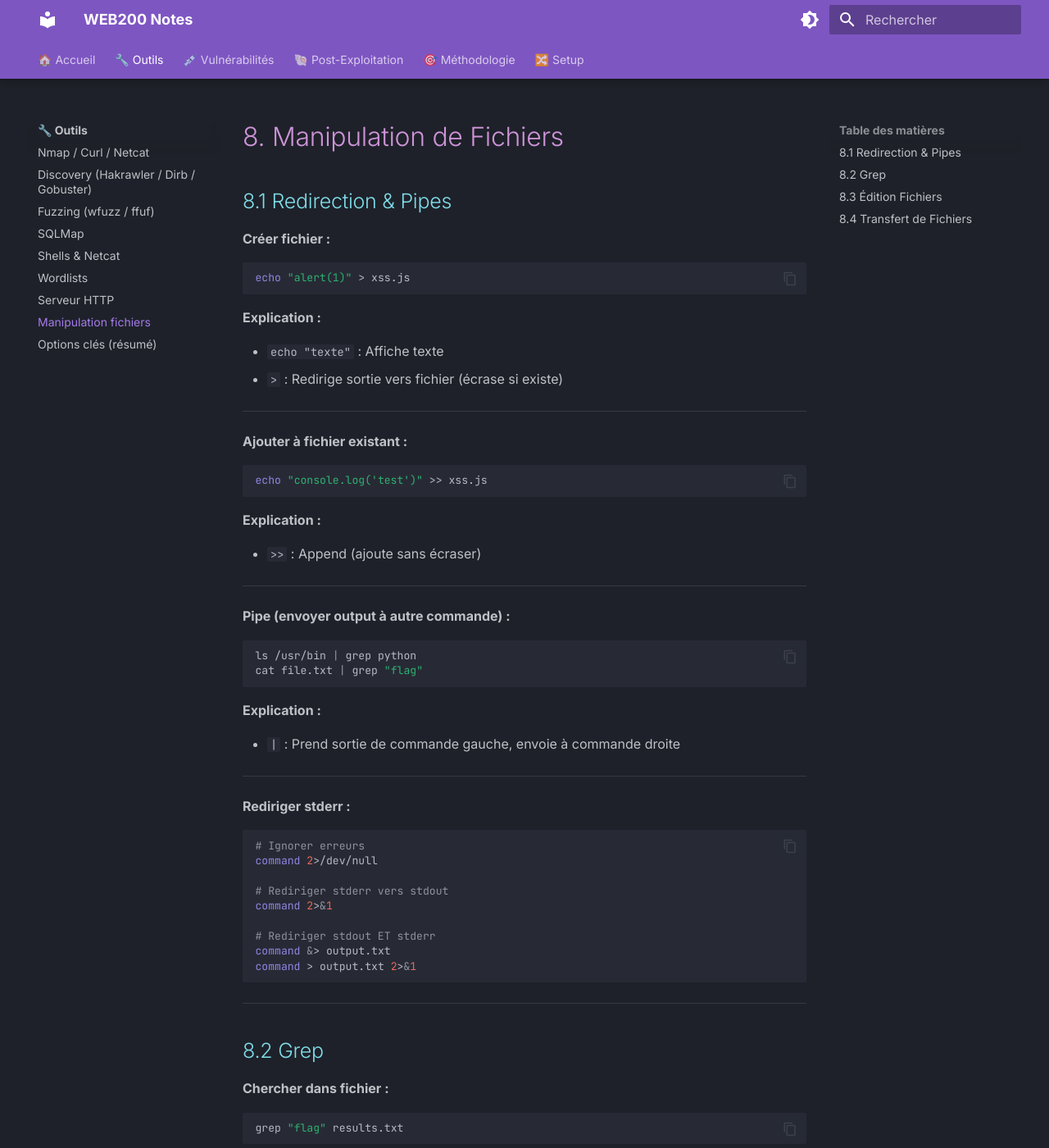
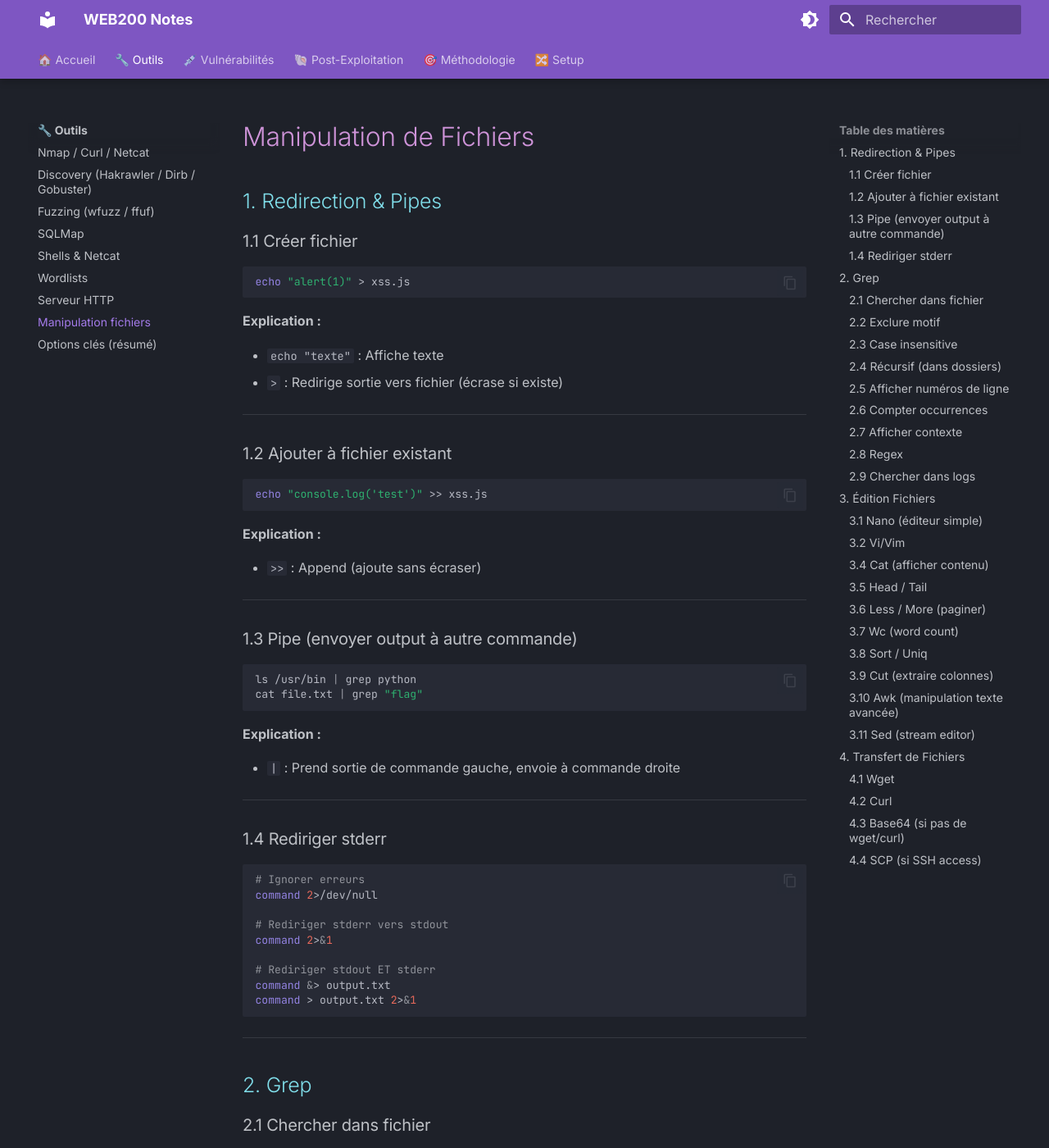
Before and after one commit to GaelleBriet/web200-notes, an MkDocs documentation site: the page built from docs/outils/8-manipulation-fichiers.md, in a window 1280 px wide and 1400 px high. Shown: the whole window at 82% size. Built offline with MkDocs 1.6.1 and Material for MkDocs 9.7.7, drawn with Linux system fonts in a browser that asks for light colours; some of the changed text lies outside the part shown.

Commit message:
Refactor section headers for consistency in formatting and numbering

````diff
--- a/docs/outils/8-manipulation-fichiers.md
+++ b/docs/outils/8-manipulation-fichiers.md
@@ -1,8 +1,8 @@
-# 8. Manipulation de Fichiers
+# Manipulation de Fichiers
 
-## 8.1 Redirection & Pipes
+## 1. Redirection & Pipes
 
-**Créer fichier :**
+### 1.1 Créer fichier
 
 ```bash
 echo "alert(1)" > xss.js
@@ -15,7 +15,7 @@ echo "alert(1)" > xss.js
 
 ---
 
-**Ajouter à fichier existant :**
+### 1.2 Ajouter à fichier existant
 
 ```bash
 echo "console.log('test')" >> xss.js
@@ -27,7 +27,7 @@ echo "console.log('test')" >> xss.js
 
 ---
 
-**Pipe (envoyer output à autre commande) :**
+### 1.3 Pipe (envoyer output à autre commande)
 
 ```bash
 ls /usr/bin | grep python
@@ -40,7 +40,7 @@ cat file.txt | grep "flag"
 
 ---
 
-**Rediriger stderr :**
+### 1.4 Rediriger stderr
 
 ```bash
 # Ignorer erreurs
@@ -56,9 +56,9 @@ command > output.txt 2>&1
 
 ---
 
-## 8.2 Grep
+## 2. Grep
 
-**Chercher dans fichier :**
+### 2.1 Chercher dans fichier
 
 ```bash
 grep "flag" results.txt
@@ -66,7 +66,7 @@ grep "flag" results.txt
 
 ---
 
-**Exclure motif :**
+### 2.2 Exclure motif
 
 ```bash
 grep -v "/" output.txt
@@ -78,7 +78,7 @@ grep -v "/" output.txt
 
 ---
 
-**Case insensitive :**
+### 2.3 Case insensitive
 
 ```bash
 grep -i "admin" file.txt
@@ -90,7 +90,7 @@ grep -i "admin" file.txt
 
 ---
 
-**Récursif (dans dossiers) :**
+### 2.4 Récursif (dans dossiers)
 
 ```bash
 grep -r "password" /var/www/
@@ -102,7 +102,7 @@ grep -r "password" /var/www/
 
 ---
 
-**Afficher numéros de ligne :**
+### 2.5 Afficher numéros de ligne
 
 ```bash
 grep -n "flag" file.txt
@@ -114,7 +114,7 @@ grep -n "flag" file.txt
 
 ---
 
-**Compter occurrences :**
+### 2.6 Compter occurrences
 
 ```bash
 grep -c "error" log.txt
@@ -126,7 +126,7 @@ grep -c "error" log.txt
 
 ---
 
-**Afficher contexte :**
+### 2.7 Afficher contexte
 
 ```bash
 # 3 lignes avant et après
@@ -147,7 +147,7 @@ grep -A 2 "flag" file.txt
 
 ---
 
-**Regex :**
+### 2.8 Regex
 
 ```bash
 grep -E "admin|root" file.txt
@@ -159,7 +159,7 @@ grep -E "admin|root" file.txt
 
 ---
 
-**Chercher dans logs :**
+### 2.9 Chercher dans logs
 
 ```bash
 grep "GET /k?key=" server.log | sed 's/.*key=\(.\).*/\1/' | tr -d '\n' && echo
@@ -174,9 +174,9 @@ grep "GET /k?key=" server.log | sed 's/.*key=\(.\).*/\1/' | tr -d '\n' && echo
 
 ---
 
-## 8.3 Édition Fichiers
+## 3. Édition Fichiers
 
-**Nano (éditeur simple) :**
+### 3.1 Nano (éditeur simple)
 
 ```bash
 nano xss.js
@@ -193,7 +193,7 @@ nano xss.js
 
 ---
 
-**Vi/Vim :**
+### 3.2 Vi/Vim
 
 ```bash
 vi file.txt
@@ -214,7 +214,7 @@ vim file.txt
 
 ---
 
-**Cat (afficher contenu) :**
+### 3.4 Cat (afficher contenu)
 
 ```bash
 cat /etc/passwd
@@ -223,7 +223,7 @@ cat flag.txt
 
 ---
 
-**Head / Tail :**
+### 3.5 Head / Tail
 
 ```bash
 # 10 premières lignes
@@ -240,7 +240,7 @@ tail -f /var/log/apache2/access.log
 
 ---
 
-**Less / More (paginer) :**
+### 3.6 Less / More (paginer)
 
 ```bash
 less file.txt  # Navigation avec flèches, q pour quitter
@@ -249,7 +249,7 @@ more file.txt
 
 ---
 
-**Wc (word count) :**
+### 3.7 Wc (word count)
 
 ```bash
 wc file.txt        # Lignes, mots, chars
@@ -260,7 +260,7 @@ wc -c file.txt     # Nombre de chars
 
 ---
 
-**Sort / Uniq :**
+### 3.8 Sort / Uniq
 
 ```bash
 # Trier
@@ -278,7 +278,7 @@ sort file.txt | uniq -c | sort -rn
 
 ---
 
-**Cut (extraire colonnes) :**
+### 3.9 Cut (extraire colonnes)
 
 ```bash
 # Extraire champ 1 (délimiteur :)
@@ -290,7 +290,7 @@ cut -d':' -f1-3 /etc/passwd
 
 ---
 
-**Awk (manipulation texte avancée) :**
+### 3.10 Awk (manipulation texte avancée)
 
 ```bash
 # Afficher colonne 1
@@ -305,7 +305,7 @@ awk '$3 > 100 {print $1}' file.txt
 
 ---
 
-**Sed (stream editor) :**
+### 3.11 Sed (stream editor)
 
 ```bash
 # Remplacer
@@ -320,9 +320,9 @@ sed '/^$/d' file.txt
 
 ---
 
-## 8.4 Transfert de Fichiers
+## 4. Transfert de Fichiers
 
-**Wget :**
+### 4.1 Wget
 
 ```bash
 wget http://192.168.49.56/file.txt
@@ -331,7 +331,7 @@ wget -O custom_name.txt http://192.168.49.56/file.txt
 
 ---
 
-**Curl :**
+### 4.2 Curl
 
 ```bash
 curl http://192.168.49.56/file.txt -o file.txt
@@ -340,7 +340,7 @@ curl -O http://192.168.49.56/file.txt
 
 ---
 
-**Base64 (si pas de wget/curl) :**
+### 4.3 Base64 (si pas de wget/curl)
 
 ```bash
 # Sur Kali
@@ -352,7 +352,7 @@ echo "base64_string" | base64 -d > file.txt
 
 ---
 
-**SCP (si SSH access) :**
+### 4.4 SCP (si SSH access)
 
 ```bash
 # Upload vers cible
````
Also changed, not shown: docs/outils/10-outils-options.md (+1 -1 lines), docs/outils/5-shells-netcat.md (+26 -26 lines), docs/outils/6-wordlists.md (+1 -1 lines), docs/outils/7-serveur-http.md (+6 -6 lines), docs/outils/index.md (+9 -5 lines).
